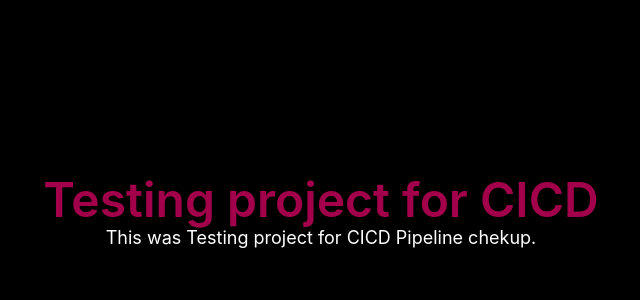
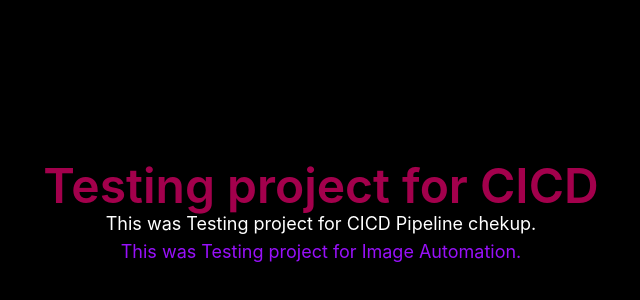
Before and after one commit to Dataxis-UditSingh/Testing_proj_CICD, a React (Vite) app: page / in a window 1280 px wide. Shown: the part 186-486 px from the top of the page, without its empty margins (319-959 px from the left). Built offline with nearby package versions, Linux system fonts and the light colour scheme.

Commit message:
Update image

```diff
--- a/src/App.tsx
+++ b/src/App.tsx
@@ -11,6 +11,10 @@ function App() {
         <p className="text-white text-lg text-center mt-4">
           This was Testing project for CICD Pipeline chekup.
         </p>
+
+        <p className="text-purple-600 text-lg text-center mt-4">
+          This was Testing project for Image Automation.
+        </p>
       </div>
     </>
   );
```
